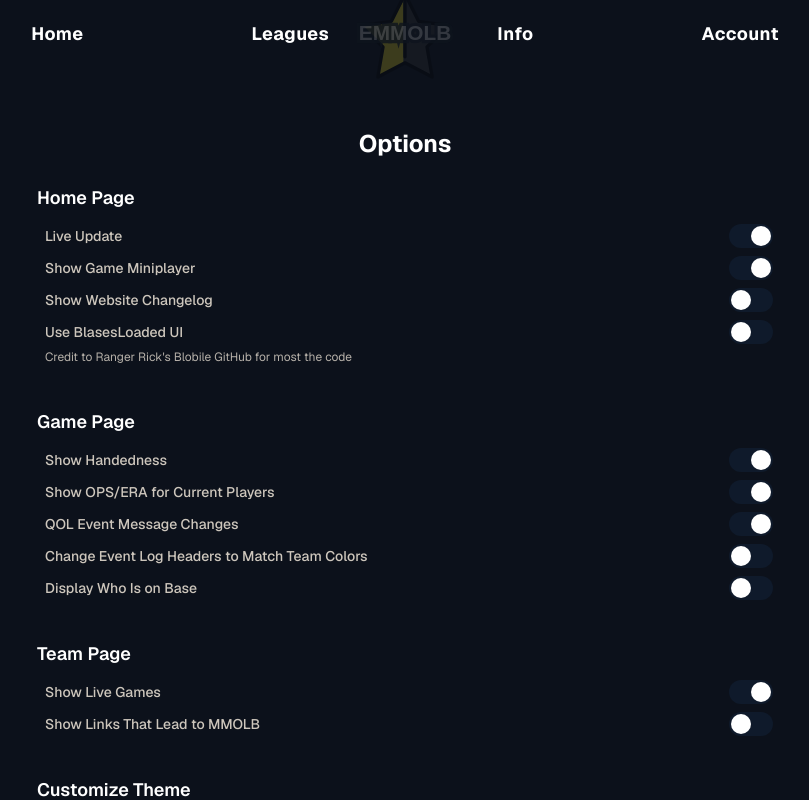
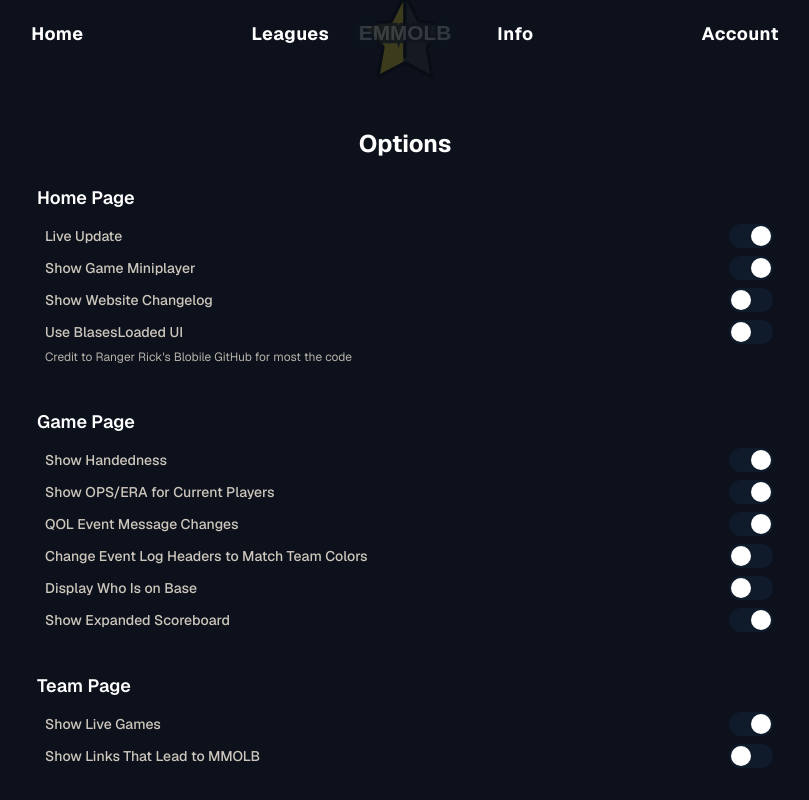
Before and after one commit to LunarianNova/emmolb, a Next.js app: page /options in a window 1280 px wide. Shown: the top 800 px of the page, without its empty margins (235-1044 px from the left). Built offline with nearby package versions, Linux system fonts and the light colour scheme.

Commit message:
Add setting to toggle showing the expanded scoreboard

```diff
--- a/src/app/options/page.tsx
+++ b/src/app/options/page.tsx
@@ -70,6 +70,7 @@ export default function OptionsPage() {
                         <Checkbox settings={settings} settingKey={'gamePage.modifyEvents'} label="QOL Event Message Changes" onChange={updateSetting} />
                         <Checkbox settings={settings} settingKey={'gamePage.useTeamColoredHeaders'} label="Change Event Log Headers to Match Team Colors" onChange={updateSetting} />
                         <Checkbox settings={settings} settingKey={'gamePage.showBaserunners'} label="Display Who Is on Base" onChange={updateSetting} />
+                        <Checkbox settings={settings} settingKey={'gamePage.showExpandedScoreboard'} label="Show Expanded Scoreboard" onChange={updateSetting} />
                     </div>
                 </div>
             </div>
--- a/src/components/LiveGame.tsx
+++ b/src/components/LiveGame.tsx
@@ -2,7 +2,7 @@
 
 import React, { useState, useRef, useEffect } from 'react';
 import { Navbar } from '@/components/Navbar';
-import { GameHeader, GameHeaderEvent } from '@/components/GameHeader';
+import { GameHeaderEvent } from '@/components/GameHeader';
 import { GameStateDisplay } from '@/components/GameStateDisplay';
 import { EventBlock } from './EventBlock';
 import { CopiedPopup } from './CopiedPopup';
@@ -10,13 +10,12 @@ import PlayerStats from './PlayerStats';
 import { useSettings } from './Settings';
 import { Baserunner, ProcessMessage } from './BaseParser';
 import { Bases } from '@/types/Bases';
-import { MapAPITeamResponse, Team } from '@/types/Team';
-import { Game, MapAPIGameResponse } from '@/types/Game';
+import { MapAPITeamResponse } from '@/types/Team';
+import { MapAPIGameResponse } from '@/types/Game';
 import { Event } from '@/types/Event';
 import { CashewsPlayers } from '@/types/FreeCashews';
 import CashewsPlayerStats from './CashewsPlayerStats';
-import { BatterGameStats, GameStats, PitcherGameStats } from '@/types/GameStats';
-import { getContrastTextColor } from '@/helpers/Colors';
+import { GameStats } from '@/types/GameStats';
 import { BoxScore } from './BoxScore';
 import { ExpandedScoreboard } from './ExpandedScoreboard';
 
@@ -256,12 +255,12 @@ export default function LiveGame({ awayTeamArg, homeTeamArg, initialDataArg, gam
         <div className="min-h-screen bg-theme-background text-theme-text font-sans p-4 pt-20 max-w-3xl mx-auto h-full">
             <GameHeaderEvent awayTeam={awayTeam} event={lastEvent} homeTeam={homeTeam} game={data} />
 
-            <ExpandedScoreboard
+            {settings.gamePage?.showExpandedScoreboard && <ExpandedScoreboard
                 gameStats={gameStats}
                 lastEvent={lastEvent}
                 awayTeam={awayTeam}
                 homeTeam={homeTeam}
-            />
+            />}
 
             {data.state != 'Complete' && <GameStateDisplay
                 event={lastEvent}
--- a/src/components/Settings.tsx
+++ b/src/components/Settings.tsx
@@ -16,6 +16,7 @@ export type Settings = {
         showBaserunners: boolean;
         showStats: boolean;
         modifyEvents: boolean;
+        showExpandedScoreboard: boolean;
     }
     teamPage?: {
         showLiveGames: boolean;
@@ -55,6 +56,7 @@ const defaultSettings: Settings = {
         showBaserunners: false,
         showStats: true,
         modifyEvents: true,
+        showExpandedScoreboard: true,
     },
     teamPage: {
         showLiveGames: true,
```
